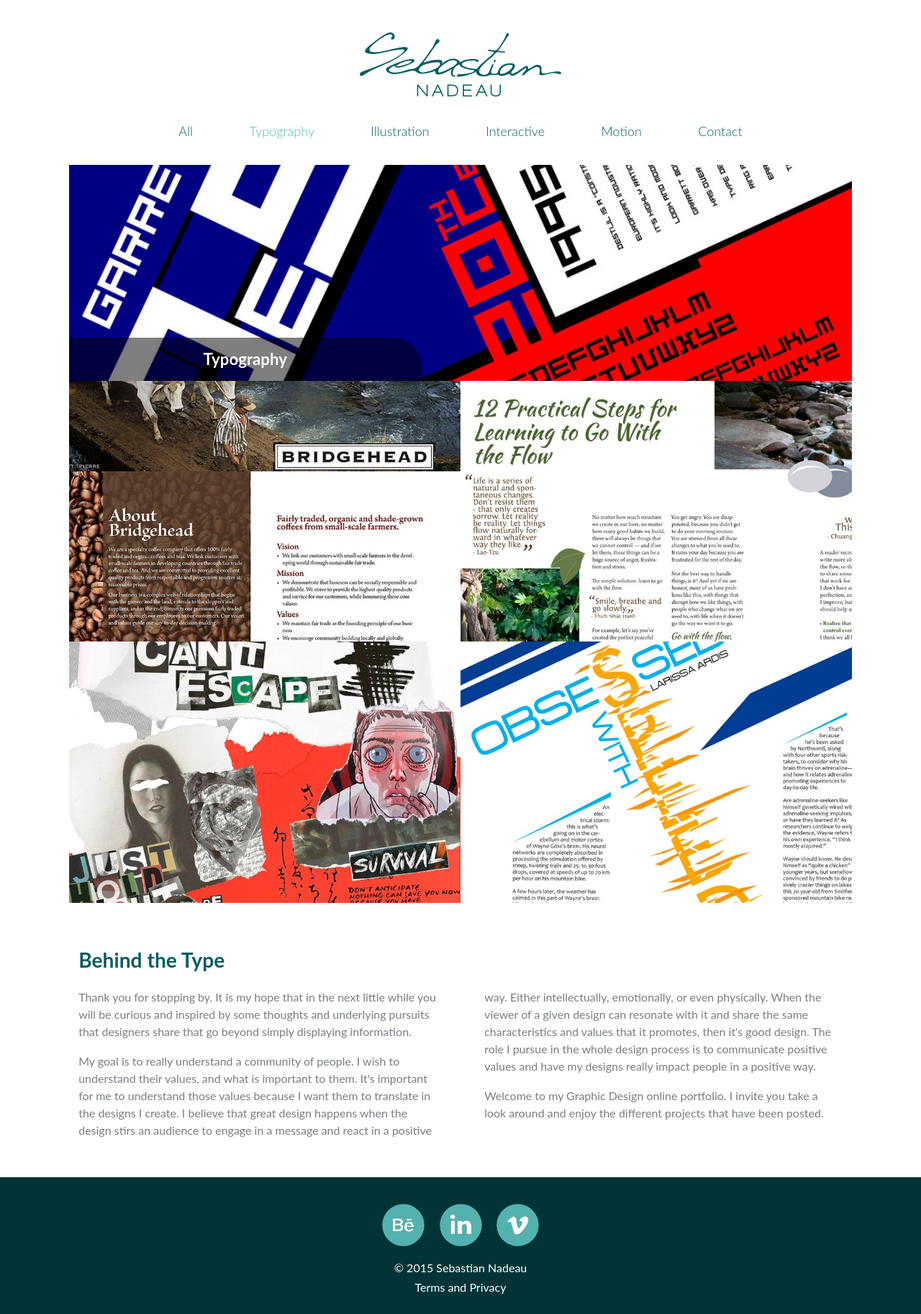
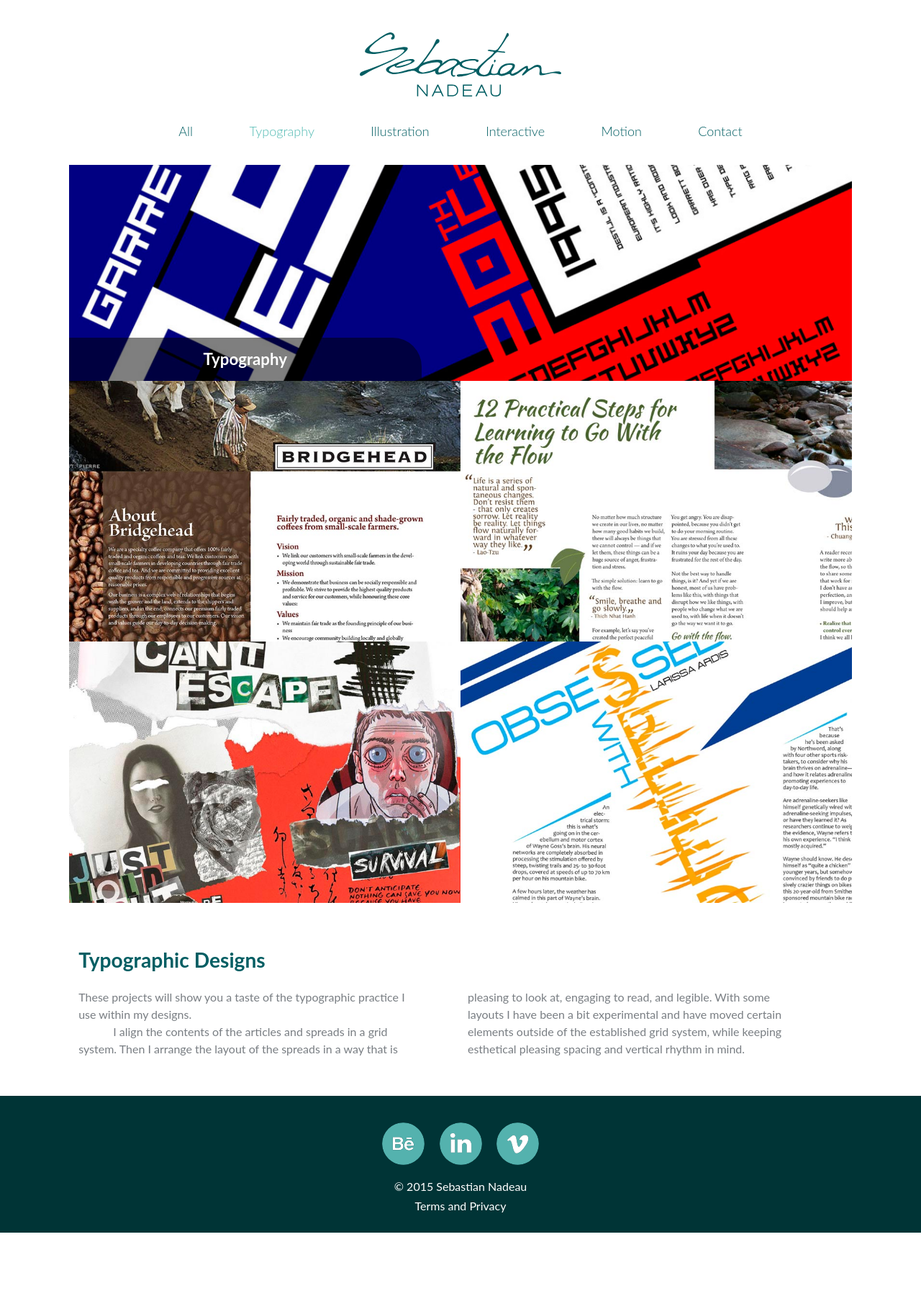
Before and after one commit to sebastiann88/personal-online-portfolio, a Jekyll site: the page built from typography/index.html, in a window 1280 px wide. Shown: the whole page at 72% size. Built offline with Jekyll 4.4.1, drawn with Linux system fonts in a browser that asks for light colours; nearby versions of some CDN libraries; after the commit the page ends 1712 px from its top, so only the background shows below that.

Commit message:
style(all): create first line indents on content sections

```diff
--- a/css/main.css
+++ b/css/main.css
@@ -423,12 +423,12 @@
 
 @media (min-width: 769px) {
 
-    #columns, .push-top-double > h2 {
+    #columns {
         -webkit-column-count: 2;
-		-webkit-column-gap: 2.5em;
+		-webkit-column-gap: 3em;
 
 		-moz-column-count: 2;
-		-moz-column-gap: 2.5em;
+		-moz-column-gap: 3em;
 	}
 
 	.main-header {
@@ -511,7 +511,7 @@
         margin: 0 auto;
     }
 
-    .about-section {
+    .about-section, .push-top-double {
         max-width: 95%;
     }
 
@@ -557,8 +557,8 @@
         max-width: 75%;
     }
 
-    .about-section {
-        max-width: 85%;
+    .about-section, .push-top-double {
+        max-width: 82%;
     }
 
     .previews-home {
--- a/css/typography.css
+++ b/css/typography.css
@@ -27,7 +27,7 @@
 
 h2 {
     -webkit-column-span: all; /* Chrome, Safari, Opera */
-    column-span: all;
+
 }
 
 .about-section > h2, .push-top-double > h2 {
@@ -39,9 +39,14 @@
     margin-right: 0.75rem;
 }
 
-#columns p {
+#columns > p {
     margin-top: 0;
-    margin-bottom: 1rem;
+    margin-bottom: 0;
+    text-indent: 3em;
+}
+
+#columns > p:first-child {
+    text-indent: 0em;
 }
 
 body {
--- a/typography/index.html
+++ b/typography/index.html
@@ -11,12 +11,9 @@
 {% include typography.html %}
 
 <div class="push-top-double push-bottom-double">
-    <h2>Behind the Type</h2>
+    <h2>Typographic Designs</h2>
     <div id="columns">
-        <p>Thank you for stopping by. It is my hope that in the next little while you will be curious and inspired by some thoughts and underlying pursuits that designers share that go beyond simply displaying information.</p>
-
-        <p>My goal is to really understand a community of people. I wish to understand their values, and what is important to them. It's important for me to understand those values because I want them to translate in the designs I create. I believe that great design happens when the design stirs an audience to engage in a message and react in a positive way. Either intellectually, emotionally, or even physically. When the viewer of a given design can resonate with it and share the same characteristics and values that it promotes, then it's good design. The role I pursue in the whole design process is to communicate positive values and have my designs really impact people in a positive way.</p>
-
-        <p>Welcome to my Graphic Design online portfolio. I invite you take a look around and enjoy the different projects that have been posted.</p>
+        <p>These projects will show you a taste of the typographic practice I use within my designs.</p>
+        <p>I align the contents of the articles and spreads in a grid system. Then I arrange the layout of the spreads in a way that is pleasing to look at, engaging to read, and legible. With some layouts I have been a bit experimental and have moved certain elements outside of the established grid system, while keeping esthetical pleasing spacing and vertical rhythm in mind.</p>
     </div>
 </div>
```
